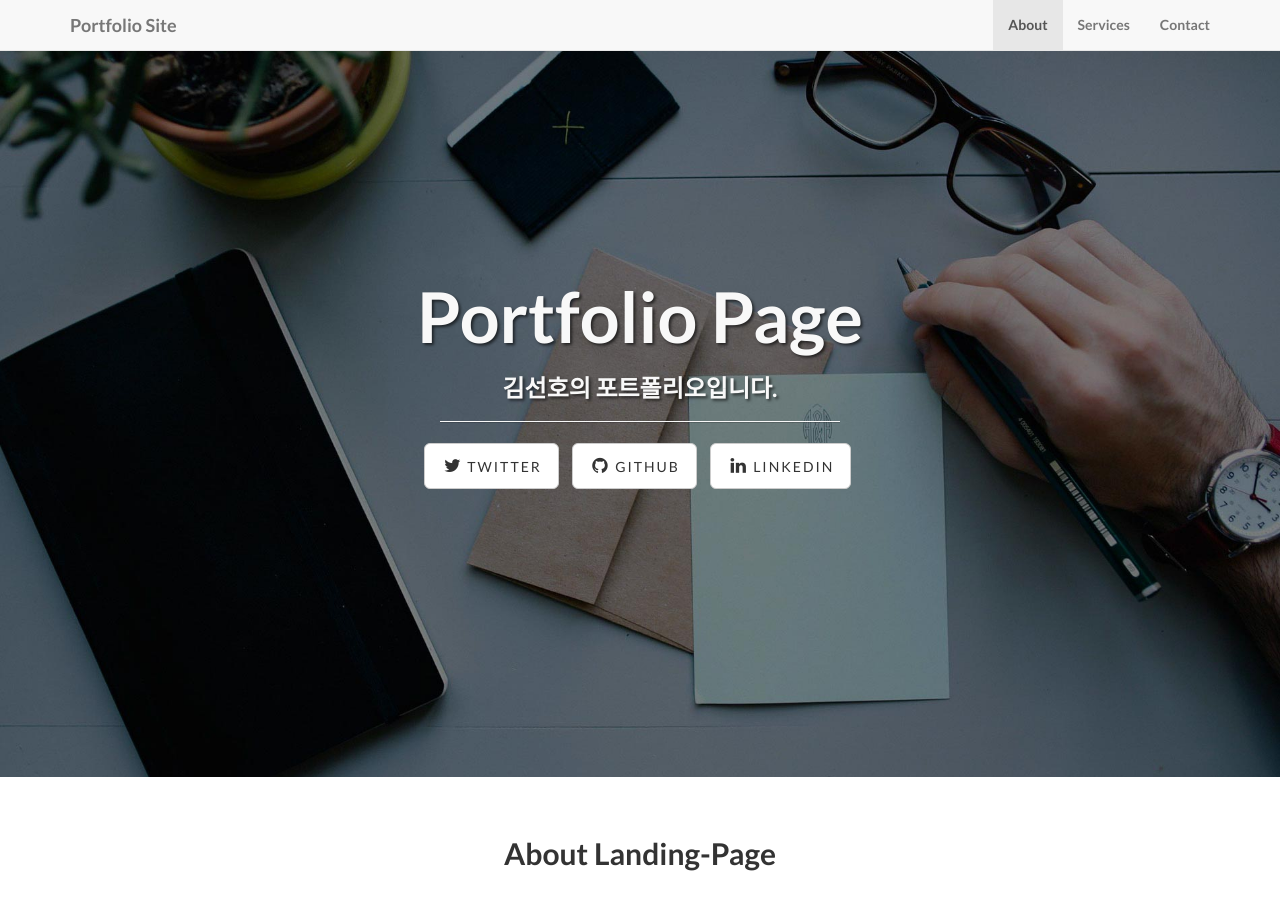
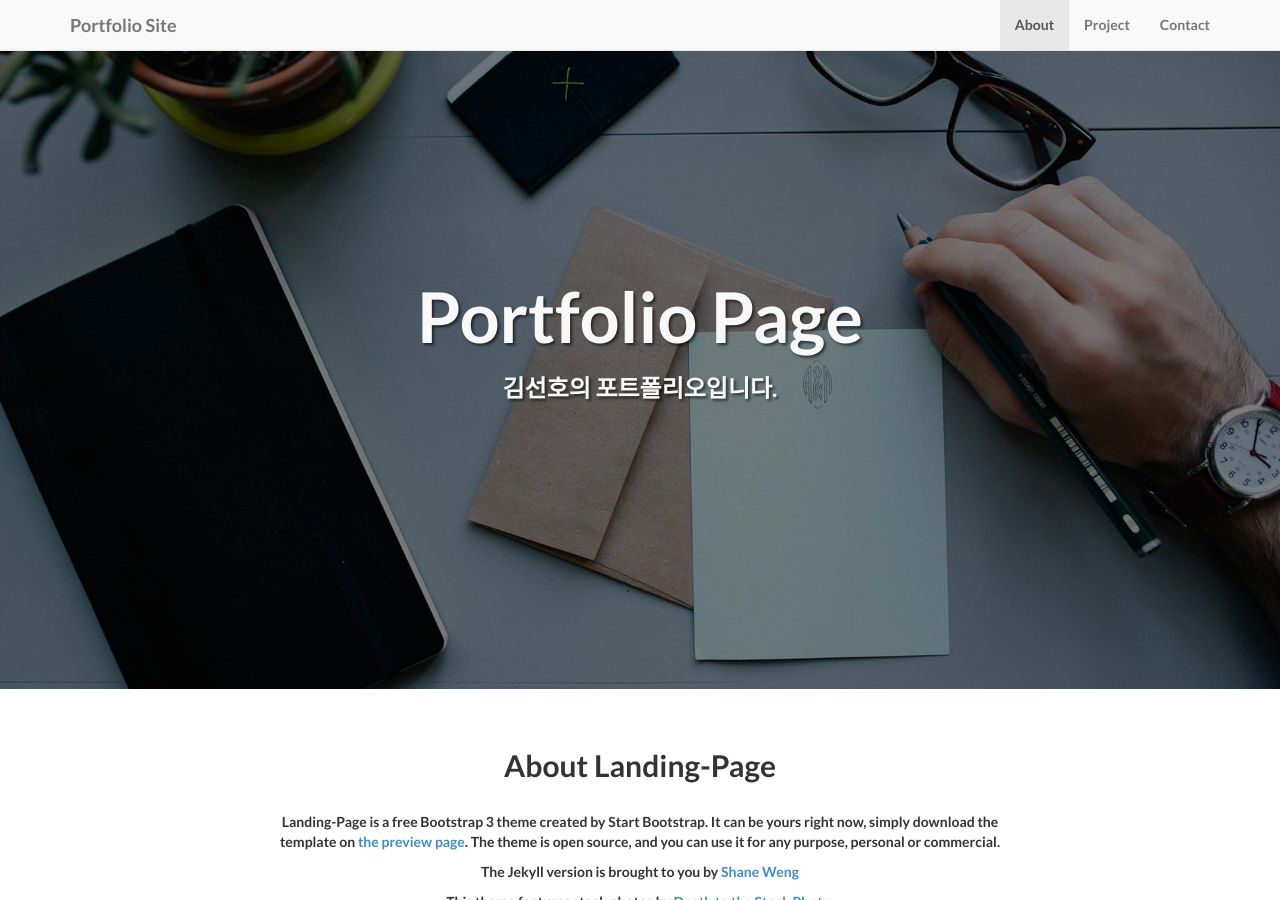
Before and after one commit to Dev-preference/Dev-preference.github.io, a Jekyll site: the page built from index.html, in a window 1280 px wide and 900 px high. Built offline with Jekyll 4.4.1, drawn with Linux system fonts in a browser that asks for light colours.

Commit message:
no message

```diff
--- a/_includes/header.html
+++ b/_includes/header.html
@@ -18,7 +18,7 @@
                     <a class="page-scroll" href="#about">About</a>
                 </li>
                 <li>
-                    <a class="page-scroll" href="#services">Services</a>
+                    <a class="page-scroll" href="#services">Project</a>
                 </li>
                 <li>
                     <a class="page-scroll" href="#contact">Contact</a>
@@ -41,14 +41,7 @@
 					<div class="intro-message">
 						<h1>{{ page.title }}</h1>
 						<h3>{{ page.subTitle }}</h3>
-						<hr class="intro-divider">
-						<ul class="list-inline intro-social-buttons">
-							{% for social in site.social %}
-							<li>
-								<a href="{{ social.url }}" class="btn btn-default btn-lg"><i class="fa fa-{{ social.title }} fa-fw"></i> <span class="network-name">{{ social.title }}</span></a>
-							</li>
-							{% endfor %}
-						</ul>
+
 					</div>
 				</div>
 			</div>
```
